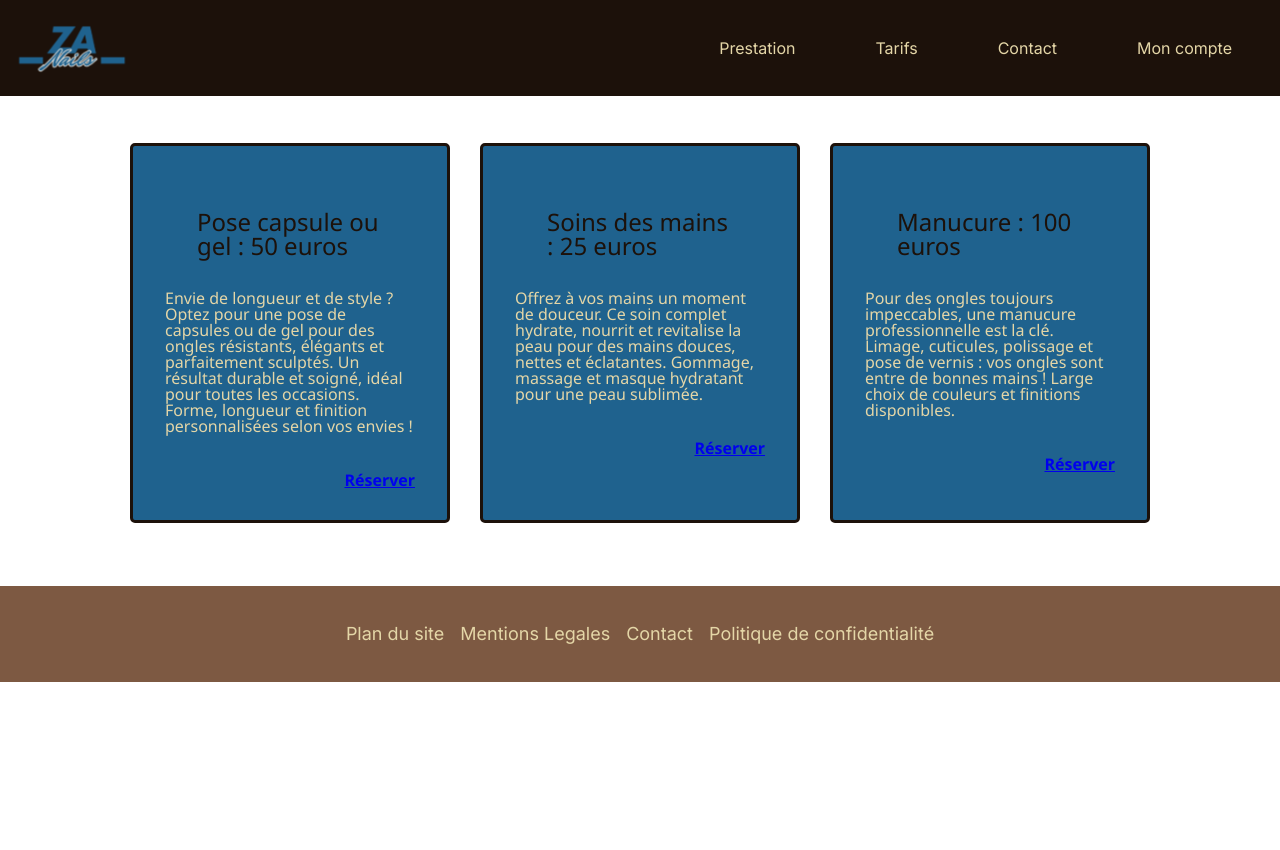
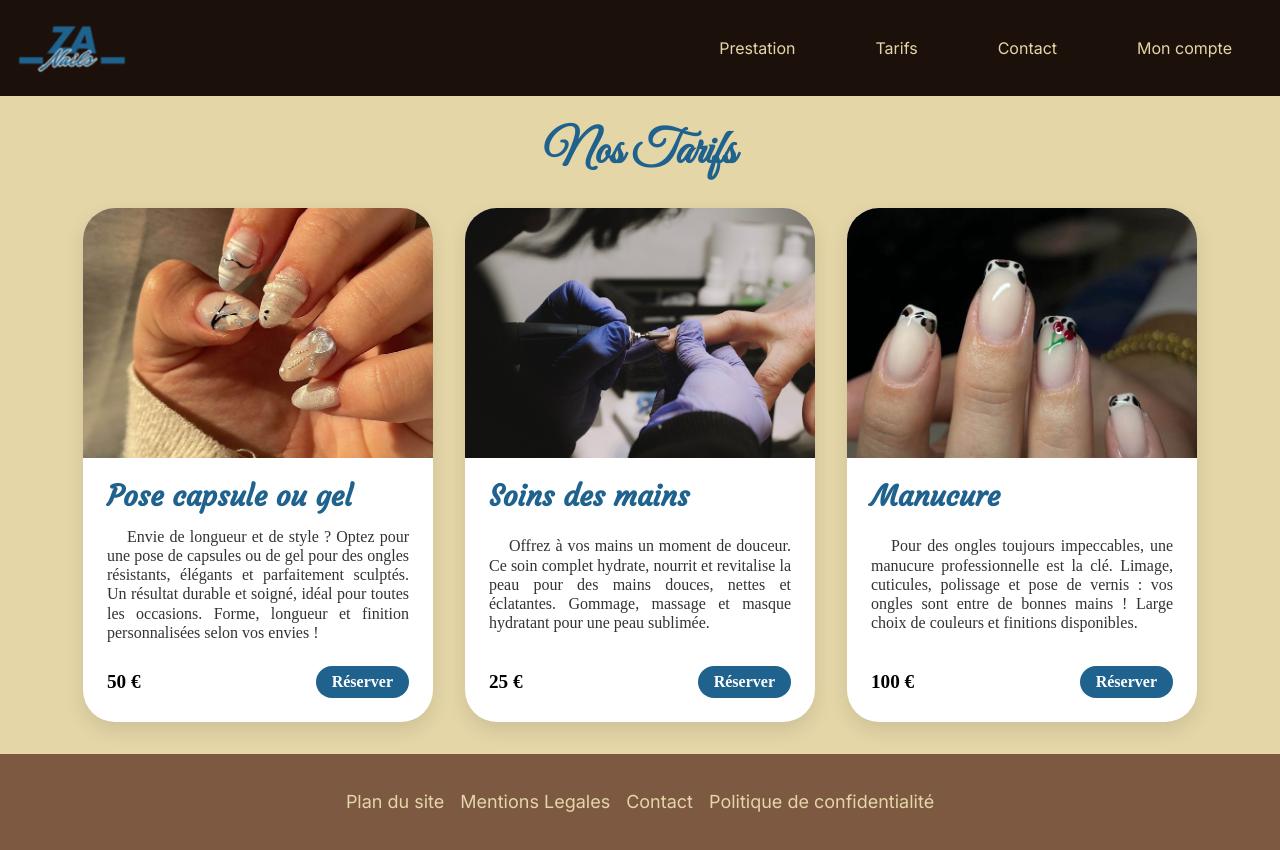
Before and after one commit to ikezadri/za.nails, a React (Vite) app in the folder code/client/: page /tarifs in a window 1280 px wide. Before the commit the page ends 800 px from the top, so only its background shows below. Built offline with nearby package versions, Linux system fonts and the light colour scheme.

Commit message:
amélioration de pages 1

```diff
--- a/code/client/src/assets/css/contact.module.css
+++ b/code/client/src/assets/css/contact.module.css
@@ -5,7 +5,7 @@
     font-family: Inter, sans-serif;
   }
 
-  h2 {
+  .container h2 {
     color: var(--bleu);
     text-align: center;
     margin-bottom: 2rem;
--- a/code/client/src/assets/css/moncompte.module.css
+++ b/code/client/src/assets/css/moncompte.module.css
@@ -37,11 +37,6 @@
     display: flex;
     flex-direction: column;}
 
-  h2 {
-    text-align: center;
-    margin-bottom: 20px;
-    font-family:'Inter',sans-serif;}
-
   .field {
     margin-bottom: 15px;}
 
--- a/code/client/src/assets/css/prestationpage.module.css
+++ b/code/client/src/assets/css/prestationpage.module.css
@@ -1,6 +1,13 @@
+p{
+    text-align: justify;
+    line-height: 1.2; /* Augmente l'espacement entre les lignes pour une meilleure lisibilité /
+    font-size: 1.1rem; / Légèrement plus grand pour plus de confort */
+    text-indent: 20px;}
+
+
 .onglem h1{
     color: var(--bleu);
-    padding-top:1rem;
+    padding-top:2rem;
     font-size:3rem;
     max-height:min-content;
     font-family:'Great Vibes', cursive;
@@ -14,12 +21,15 @@
         background: var(--vanille);
             img{width:25vw; margin-right: 10rem;}
             p{
-              width:25rem;
+              width:35rem;
               margin-left: 10rem;
               align-self: center;
               font-family:'Inter', sans-serif;}}
 
-.ongle_article{display: flex; justify-content: space-between;}
+.ongle_article{
+                display: flex;
+                justify-content: space-between;
+                box-shadow: 0 4px 12px rgba(0, 0, 0, .30);}
 
 .bboomer1{
           display:flex;
@@ -27,10 +37,10 @@
           background: var(--vanille);
             img{width:25vw; margin-left:10rem;}
             p{
-                width:25rem;
+                width:35rem;
                 margin-right: 10rem;
                 align-self: center;
-                font-family:'Segoe UI', Tahoma, Geneva, Verdana, sans-serif;}}
+                font-family:'Inter',sans-serif;}}
 
 .bbomer_article{display:flex; justify-content:space-between;}
 
@@ -38,15 +48,17 @@
         display:flex;
         background: var(--vanille);
         flex-direction: column;
-        padding-bottom:1rem;
             img{width:25vw; margin-right: 10rem;}
             p{
-                width:25rem;
+                width:35rem;
                 margin-left: 10rem;
                 align-self: center;
-                font-family:'Segoe UI', Tahoma, Geneva, Verdana, sans-serif;}}
+                font-family:'Inter',sans-serif;}}
 
-.fleur_article{display:flex; justify-content:space-between;}
+.fleur_article{
+                display:flex;
+                justify-content:space-between;
+                box-shadow: 0 4px 12px rgba(0, 0, 0, .30);}
 
 @media screen and (max-width: 768px) {
     h1 {
--- a/code/client/src/assets/css/reset.css
+++ b/code/client/src/assets/css/reset.css
@@ -19,8 +19,6 @@ time, mark, audio, video {
 	margin: 0;
 	padding: 0;
 	border: 0;
-	font: inherit;
-	font-size: 100%;
 	vertical-align: baseline;
 }
 /* HTML5 display-role reset for older browsers */
--- a/code/client/src/assets/css/tarifspage.module.css
+++ b/code/client/src/assets/css/tarifspage.module.css
@@ -1,129 +1,102 @@
-.prix{
-    display: flex;
-    justify-content: center;
-    padding-top: 2rem;
-    padding-bottom: 3rem;}
-
-.premier{
-    background-color: var(--bleu);
-    border:3px solid var(--marronf);
+.tarifsPage {
+    background-color: var(--vanille);
     padding: 2rem;
-    border-radius: 5px;
-    margin: 15px;
-    width: 25vw;
-    h1{
-        color: var(--marronf);
-        padding:2rem;
-        font-size:x-large;
-        font-family:'Segoe UI', Tahoma, Geneva, Verdana, sans-serif;}
-    p{
-        color: var(--vanille);
-        font-family:'Segoe UI', Tahoma, Geneva, Verdana, sans-serif;}}
-
-.deuxieme{
-    background-color: var(--bleu);
-    border:3px solid var(--marronf);
-    padding: 2rem;
-    border-radius: 5px;
-    margin: 15px;
-    width: 25vw;
-    h1{
-        color: var(--marronf);
-        padding:2rem;
-        font-size:x-large;
-        font-family:'Segoe UI', Tahoma, Geneva, Verdana, sans-serif;}
-    p{
-        color: var(--vanille);
-        font-family:'Segoe UI', Tahoma, Geneva, Verdana, sans-serif;}}
-
-.troisieme{
-    background-color: var(--bleu);
-    border:3px solid var(--marronf);
-    padding: 2rem;
-    border-radius: 5px;
-    margin: 15px;
-    width: 25vw;
-        h1{
-            color: var(--marronf);
-            padding:2rem;
-            font-size:x-large;
-            font-family:'Segoe UI', Tahoma, Geneva, Verdana, sans-serif;}
-        p{
-            color: var(--vanille);
-            font-family:'Segoe UI', Tahoma, Geneva, Verdana, sans-serif;}}
-
-.lien{
-    display: flex;
-    column-gap: 5rem;
-    color: var(--vanille);
-    font-family: 'Segoe UI', Tahoma, Geneva, Verdana, sans-serif;
-    font-weight: 600;
-    justify-content: flex-end;
-    padding-top: 15%;}
-
-.premier:hover {transform: scale(1.05); transition: transform 0.3s ease;}
-
-.deuxieme:hover{transform: scale(1.05); transition: transform 0.3s ease;}
-
-.troisieme:hover{transform: scale(1.05); transition: transform 0.3s ease;}
-
-@media screen and (max-width: 768px) {
-    h1 {
-        font-size: 2rem;
-        text-align: center;
-        padding: 1rem 0;
-    }
-
-    .onglem, .bboomer1, .fleur {
-        display: flex;
-        flex-direction: column;
-        align-items: center;
-        background: var(--vanille);
-        padding: 1rem;
-    }
-
-    .onglem img, .bboomer1 img, .fleur img {
-        width: 80vw;
-        margin: 1rem 0;
-    }
-
-    .onglem p, .bboomer1 p, .fleur p {
-        width: 80%;
-        text-align: center;
-        margin: 1rem 0;
-    }
-
-    .ongle_article, .bbomer_article, .fleur_article {
     display: flex;
     flex-direction: column;
     align-items: center;
   }
 
-    .prix {
-        display: flex;
-        flex-direction: column;
-        align-items: center;
-        padding: 2rem 0;
-    }
-
-    .premier, .deuxieme, .troisieme {
-        width: 80vw;
-        padding: 1.5rem;
-        margin: 10px 0;
+  .pageTitle {
+    font-family: "Great Vibes", cursive;
+    font-size: 3rem;
+    color: var(--bleu);
+    margin-bottom: 2rem;
     text-align: center;
   }
 
-    .lien {
+  .grid {
+    display: flex;
+    flex-wrap: wrap;
+    gap: 2rem;
+    justify-content: center;
+  }
+
+  .card {
+    background-color: white;
+    border-radius: 2rem;
+    box-shadow: 0 8px 20px rgba(0, 0, 0, 0.1);
+    overflow: hidden;
+    max-width: 350px;
+    display: flex;
+    flex-direction: column;
+    transition: transform 0.3s ease;
+  }
+
+  .card:hover {
+    transform: scale(1.03);
+  }
+
+  .image {
+    width: 100%;
+    height: 250px;
+    object-fit: cover;
+  }
+
+  .figcaption {
+    padding: 1.5rem;
+    display: flex;
+    flex-direction: column;
+    justify-content: space-between;
+    flex-grow: 1;
+  }
+
+  .figcaption h2 {
+    font-family: "Courgette", cursive;
+    font-size: 1.8rem;
+    color: var(--bleu);
+    margin-bottom: 1rem;
+  }
+
+  .figcaption p {
+    font-size: 1rem;
+    color: #333;
+    margin-bottom: 1.5rem;
+  }
+
+  .info {
+    display: flex;
+    justify-content: space-between;
+    align-items: center;
+  }
+
+  .price {
+    font-weight: bold;
+    font-size: 1.2rem;
+    color: var(--rose);
+  }
+
+  .link {
+    background-color: var(--bleu);
+    color: white;
+    padding: 0.5rem 1rem;
+    border-radius: 1rem;
+    text-decoration: none;
+    font-weight: 600;
+    transition: background-color 0.3s ease;
+  }
+
+  .link:hover {
+    background-color: #2e4a91;
+  }
+
+  /* Responsive */
+  @media screen and (max-width: 768px) {
+    .grid {
       flex-direction: column;
       align-items: center;
-        text-align: center;
-        row-gap: 1rem;
-        padding-top: 2rem;
     }
 
-    /* Suppression des effets hover */
-    .premier:hover, .deuxieme:hover, .troisieme:hover {
-        transform: none;
-        transition: none;
+    .card {
+      width: 90%;
     }
   }
--- a/code/client/src/page/TarifsPage.tsx
+++ b/code/client/src/page/TarifsPage.tsx
@@ -1,45 +1,83 @@
-import { Link } from "react-router-dom"
-import styles from "../assets/css/tarifspage.module.css"
+import { Link } from "react-router-dom";
+import styles from "../assets/css/tarifspage.module.css";
 
 const TarifsPage = () => {
-	//    fragment : balise sans nom (anonyme) = <> </>
   return (
-		<>
-			<section className={styles.prix}>
-        		<div className={styles.premier}>
-        			<h1>Pose capsule ou gel : 50 euros</h1>
+    <main className={styles.tarifsPage}>
+      <h1 className={styles.pageTitle}>Nos Tarifs</h1>
+
+      <section className={styles.grid}>
+        <figure className={styles.card}>
+          <img
+            src="/img/serpent.png"
+            alt="Pose capsule ou gel"
+            className={styles.image}
+          />
+          <figcaption className={styles.figcaption}>
+            <h2>Pose capsule ou gel</h2>
             <p>
-							Envie de longueur et de style ? Optez pour une pose de capsules ou de gel pour des ongles résistants, élégants et parfaitement sculptés. Un résultat durable et soigné, idéal pour toutes les occasions.
-					  		Forme, longueur et finition personnalisées selon vos envies !
+              Envie de longueur et de style ? Optez pour une pose de capsules
+              ou de gel pour des ongles résistants, élégants et parfaitement
+              sculptés. Un résultat durable et soigné, idéal pour toutes les
+              occasions. Forme, longueur et finition personnalisées selon vos
+              envies !
             </p>
-          					<div className={styles.lien}>
-         	 					<Link to={'/reservation'}>Réserver</Link>
+            <div className={styles.info}>
+              <span className={styles.price}>50 €</span>
+              <Link to="/reservation" className={styles.link}>
+                Réserver
+              </Link>
             </div>
+          </figcaption>
+        </figure>
+
+        <figure className={styles.card}>
+          <img
+            src="/img/soins-ongles.jpg"
+            alt="Soin des mains"
+            className={styles.image}
+          />
+          <figcaption className={styles.figcaption}>
+            <h2>Soins des mains</h2>
+            <p>
+              Offrez à vos mains un moment de douceur. Ce soin complet hydrate,
+              nourrit et revitalise la peau pour des mains douces, nettes et
+              éclatantes. Gommage, massage et masque hydratant pour une peau
+              sublimée.
+            </p>
+            <div className={styles.info}>
+              <span className={styles.price}>25 €</span>
+              <Link to="/reservation" className={styles.link}>
+                Réserver
+              </Link>
             </div>
+          </figcaption>
+        </figure>
 
-        		<div className={styles.deuxieme}>
-        			<h1>Soins des mains : 25 euros</h1>
+        <figure className={styles.card}>
+          <img
+            src="/img/cerise.png"
+            alt="Manucure professionnelle"
+            className={styles.image}
+          />
+          <figcaption className={styles.figcaption}>
+            <h2>Manucure</h2>
             <p>
-						  Offrez à vos mains un moment de douceur. Ce soin complet hydrate, nourrit et revitalise la peau pour des mains douces, nettes et éclatantes.
-						  Gommage, massage et masque hydratant pour une peau sublimée.
+              Pour des ongles toujours impeccables, une manucure professionnelle
+              est la clé. Limage, cuticules, polissage et pose de vernis : vos
+              ongles sont entre de bonnes mains ! Large choix de couleurs et
+              finitions disponibles.
             </p>
-          					<div className={styles.lien}>
-          						<Link to={'/reservation'}>Réserver</Link>
+            <div className={styles.info}>
+              <span className={styles.price}>100 €</span>
+              <Link to="/reservation" className={styles.link}>
+                Réserver
+              </Link>
             </div>
-        		</div>
-
-        		<div className={styles.troisieme}>
-        			<h1>Manucure : 100 euros</h1>
-          				<p>
-						  Pour des ongles toujours impeccables, une manucure professionnelle est la clé. Limage, cuticules, polissage et pose de vernis : vos ongles sont entre de bonnes mains !
-						  Large choix de couleurs et finitions disponibles.
-						</p>
-          					<div className={styles.lien}>
-          						<Link to={'/reservation'}>Réserver</Link>
-          					</div>
-        		</div>
+          </figcaption>
+        </figure>
       </section>
-		</>
+    </main>
   );
 };
 
```
Also changed, not shown: code/client/src/assets/css/homepage.module.css (+41 -18 lines), code/client/src/page/HomePage.tsx (+4 -3 lines), code/client/src/page/PrestationPage.tsx (+15 -17 lines), code/client/public/img/soins-ongles.jpg (added). Lines whose indentation alone changed are shown as unchanged.
